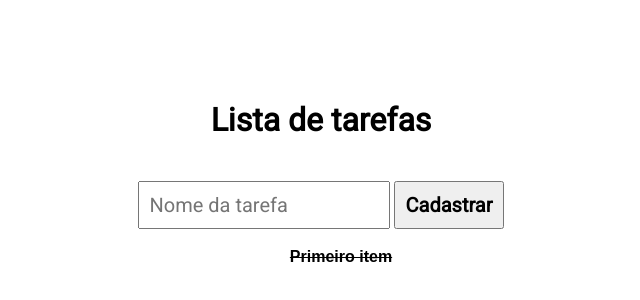
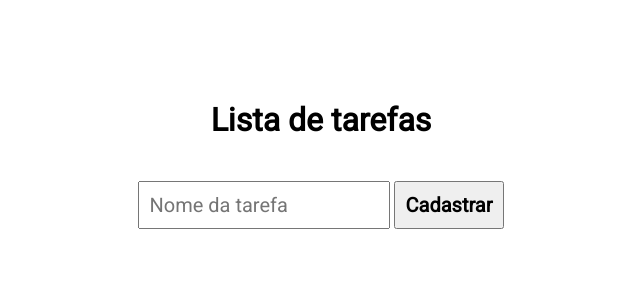
Before and after one commit to michel997/exercicio_jquery, a plain HTML site: page index.html in a window 1280 px wide. Shown: the part 148-448 px from the top of the page, without its empty margins (319-959 px from the left). Drawn offline with nearby package versions, Linux system fonts and the light colour scheme.

Commit message:
Update index.html

```diff
--- a/index.html
+++ b/index.html
@@ -21,7 +21,7 @@
     </form>
     <ul>
         <div class="item">
-        <li>Primeiro item</li>
+        <li></li>
         </div>
     </ul>
 
```
